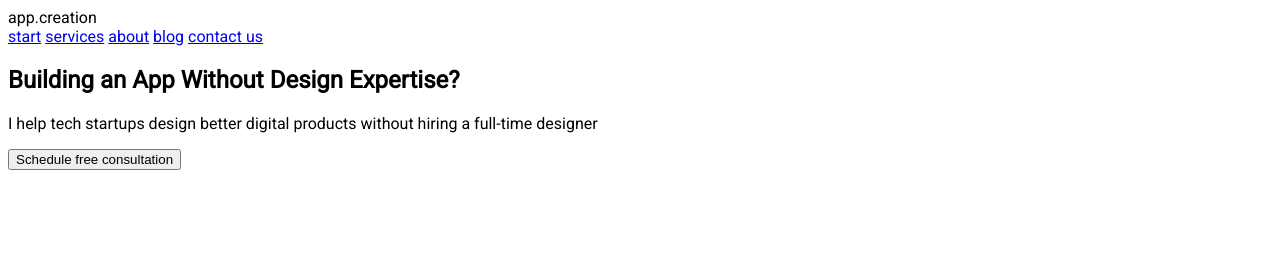
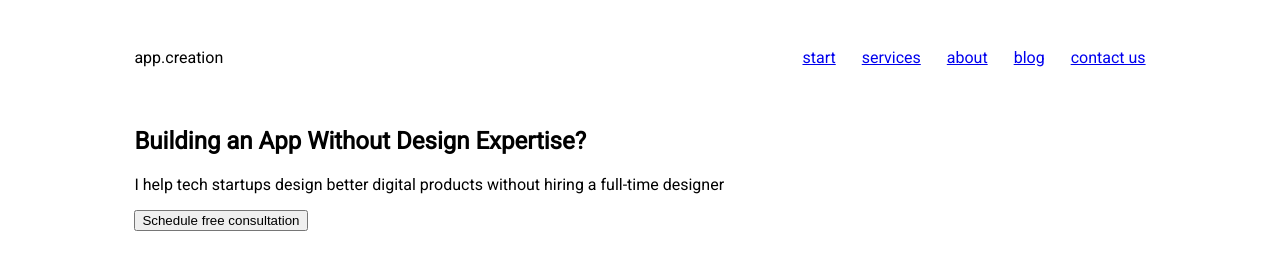
Before and after one commit to WebHeroSchool/tsybuoly1, a plain HTML site: page index.html in a window 1280 px wide. Drawn offline with Linux system fonts and the light colour scheme.

Commit message:
стилизуем структуру сайта

```diff
--- a/index.html
+++ b/index.html
@@ -7,6 +7,7 @@
     <title>Мой первый сайт</title>
 </head>
 <body>
+<div class="wrapper">
   <header class="header">
     <div class="logo">app.creation</div>
     <nav class="menu">
@@ -17,6 +18,7 @@
       <a class="menu__item" href="#">contact us</a>
     </nav>
   </header>
+  <!-- -->
   <section class="main-section">
     <main class="main-content">
       <h1 class="main-content__title">Building an App Without Design Expertise?</h1>
@@ -27,5 +29,6 @@
       <img class="image-content__image" src="" alt="">
     </div>
   </section>
+  </div>
 </body>
 </html>
--- a/styless.css
+++ b/styless.css
@@ -1,3 +1,39 @@
 body {
  font-family: Roboto;
+/* .margin: 0;
+ border: dashed 1px red;*/
 }
+.header{
+  display: flex;
+  justify-content: space-between;
+}
+.wrapper{
+  margin: auto;
+  width: 80%;
+  /*border: dashed 1px red;*/
+  }
+  .logo, .menu{
+    display: inline-block;
+    /*border: dashed 1px red;*/
+  }
+  .logo{
+    /*margin-right: 63%;*/
+    padding: 40px 0;
+  }
+  .menu{
+    display: flex;
+    align-items: center;
+  }
+  .menu__item {
+    padding: 0 13px;
+    /*border: dashed 1px red;*/
+  }
+  .menu__item:last-child {
+    padding-right: 0;
+  }
+
+/*.main-section{
+  margin:auto;
+  width: 80%
+  border: dashed 1px red;
+} */
```
